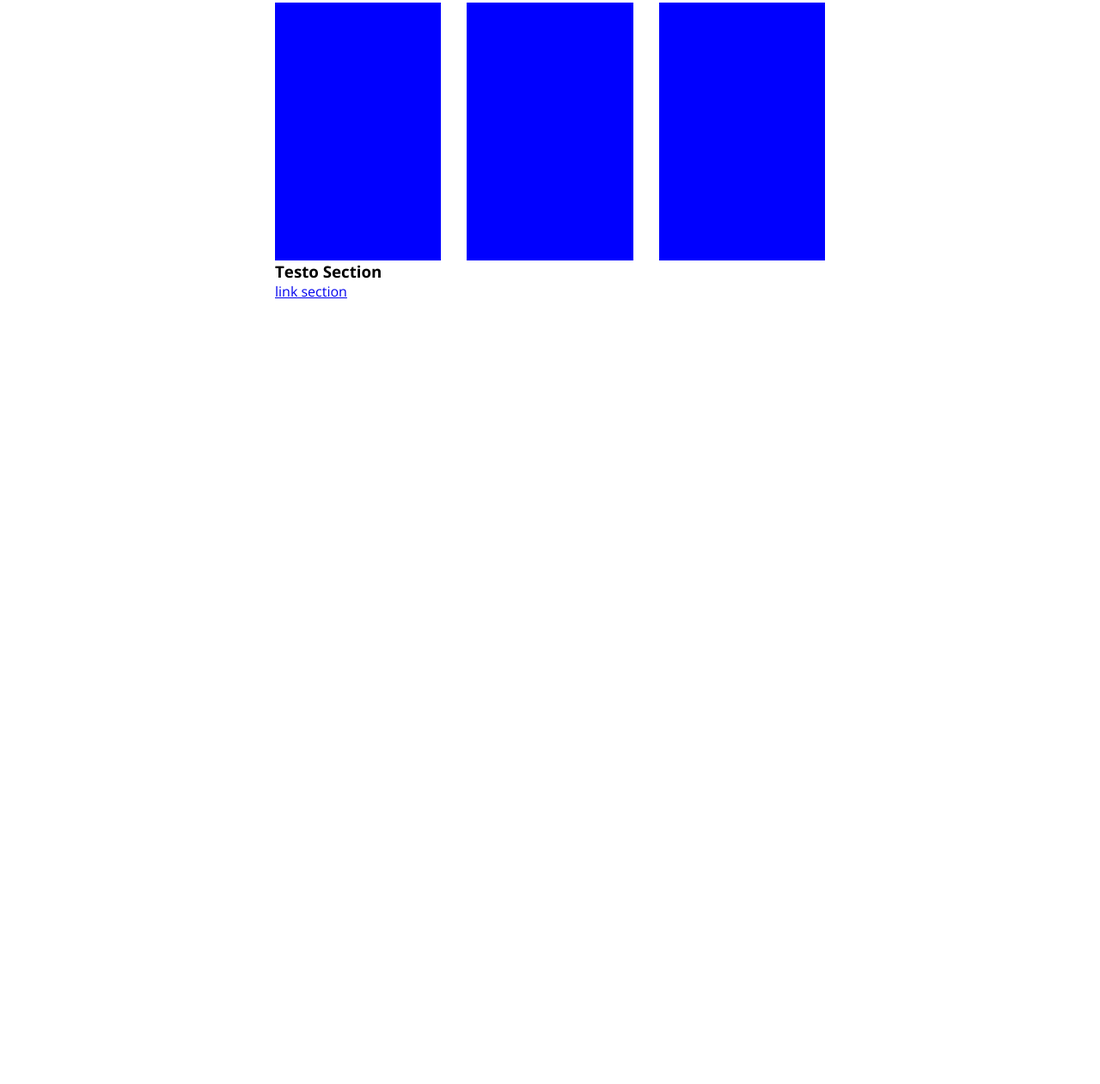
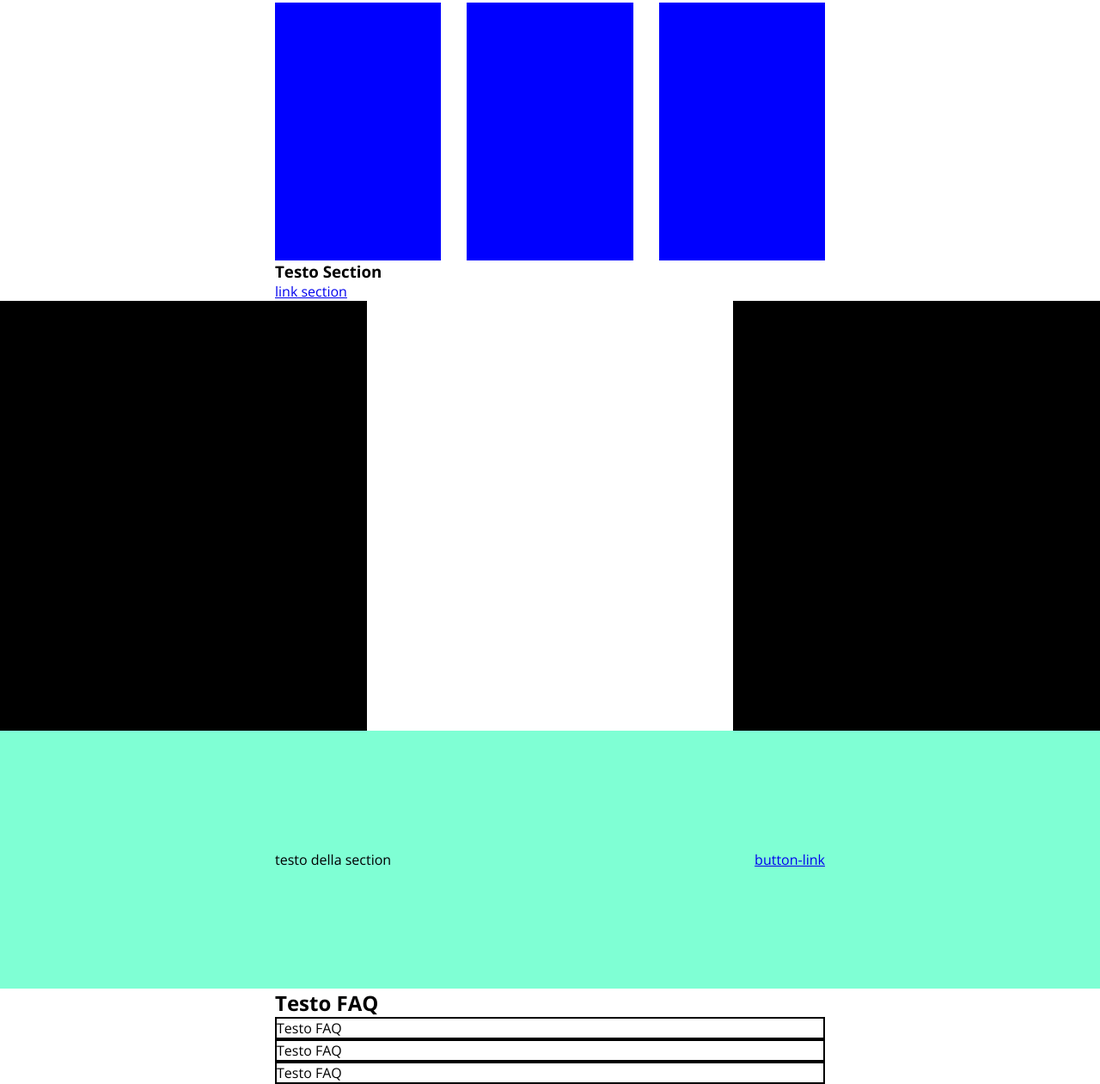
Before and after one commit to SimonePizziconi/htmlcss-dropbox, a plain HTML site: page index.html in a window 1280 px wide. Shown: the part 2313-3574 px from the top of the page at 86% size. Before the commit the page ends 2663 px from the top, so only its background shows below. Drawn offline with nearby package versions, Linux system fonts and the light colour scheme.

Commit message:
Add main structure

```diff
--- a/css/style.css
+++ b/css/style.css
@@ -47,7 +47,7 @@ li a{
     margin: 0 auto;
     margin-top: 100px;
     /* DEBUG */
-    height: 200px;
+    height: 100px;
     background-color: pink;
 }
 
@@ -57,7 +57,7 @@ li a{
     margin: 0 auto;
     /* DEBUG */
     background-color: cadetblue;
-    height:300px;
+    height:100px;
 }
 
 
@@ -138,3 +138,48 @@ li a{
     background-color: #fff;
     border: 1px solid black;
 }
+
+
+/* Regole css Customer */
+
+.customer{
+    display: flex;
+}
+
+.customer-block{
+    height: 500px;
+    width: 500px;
+    /* DEBUG */
+    background-color: black;
+}
+
+.customer-text{
+    /* DEBUG */
+    background-color: #fff;
+}
+
+
+/* Regole css Quinta sezione */
+
+.azienda{
+    display: flex;
+    align-items: center;
+    /* DEBUG */
+    background-color: aquamarine;
+    height: 300px;
+}
+
+.container-flex{
+    display: flex;
+    justify-content: space-between;
+    align-items: center;
+    /* DEBUG */
+    background-color: aquamarine;
+}
+
+
+/* Regole FAQ Section */
+.faq{
+    /* DEBUG */
+    border: 2px solid black;
+}
--- a/index.html
+++ b/index.html
@@ -115,10 +115,35 @@
         </div>
 
         <!-- Customer -->
-        <section>
+        <section class="customer">
+            <div class="customer-block">
 
+            </div>
+            <div class="customer-block customer-text">
+
+            </div>
+            <div class="customer-block">
+
+            </div>
         </section>
 
+        <!-- Quinta Section -->
+        <section class="azienda">
+            <div class="container container-flex">
+                <div class="text-azienda">testo della section</div>
+                <div><a href="#">button-link</a></div>
+            </div>
+        </section>
+
+        <!-- FAQ Section -->
+        <div class="container">
+            <section>
+                <h2>Testo FAQ</h2>
+                <div class="faq">Testo FAQ</div>
+                <div class="faq">Testo FAQ</div>
+                <div class="faq">Testo FAQ</div>
+            </section>
+        </div>
     </main>
 
     <!-- Coda della pagina -->
```
